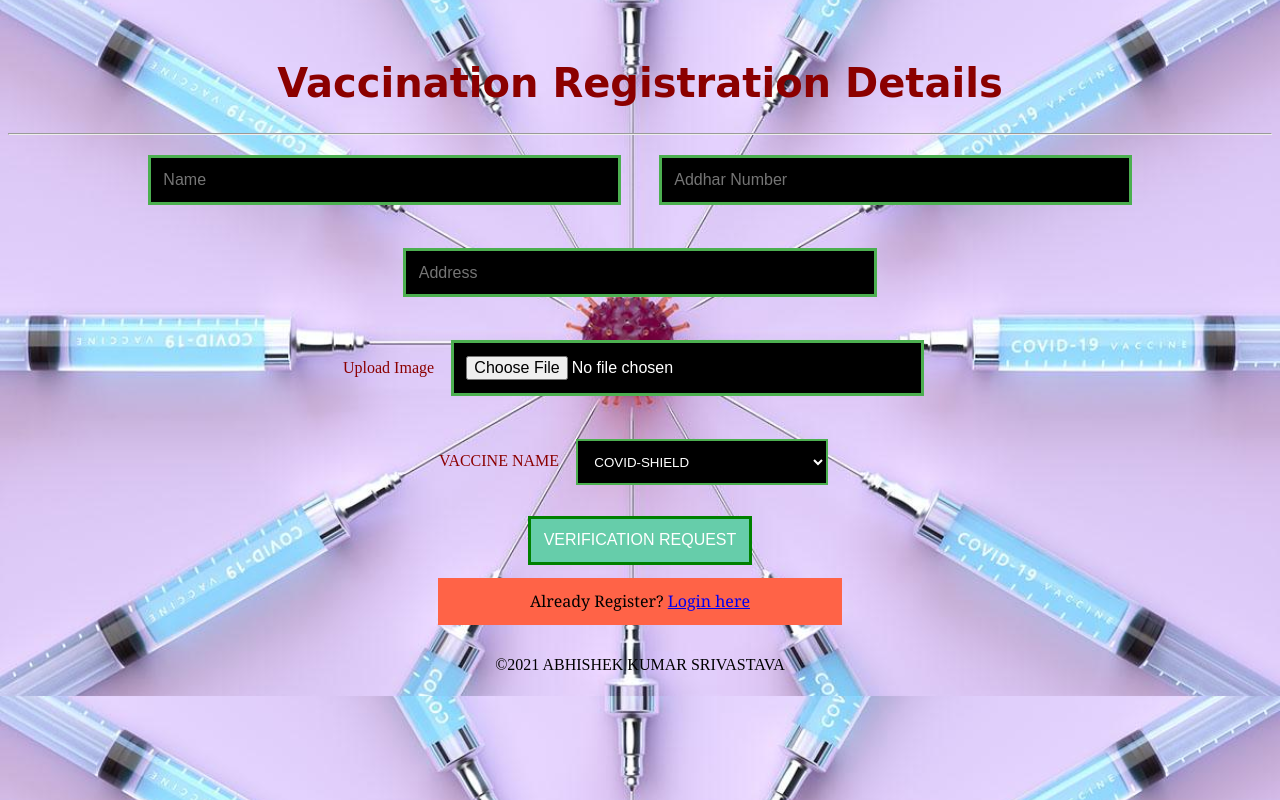
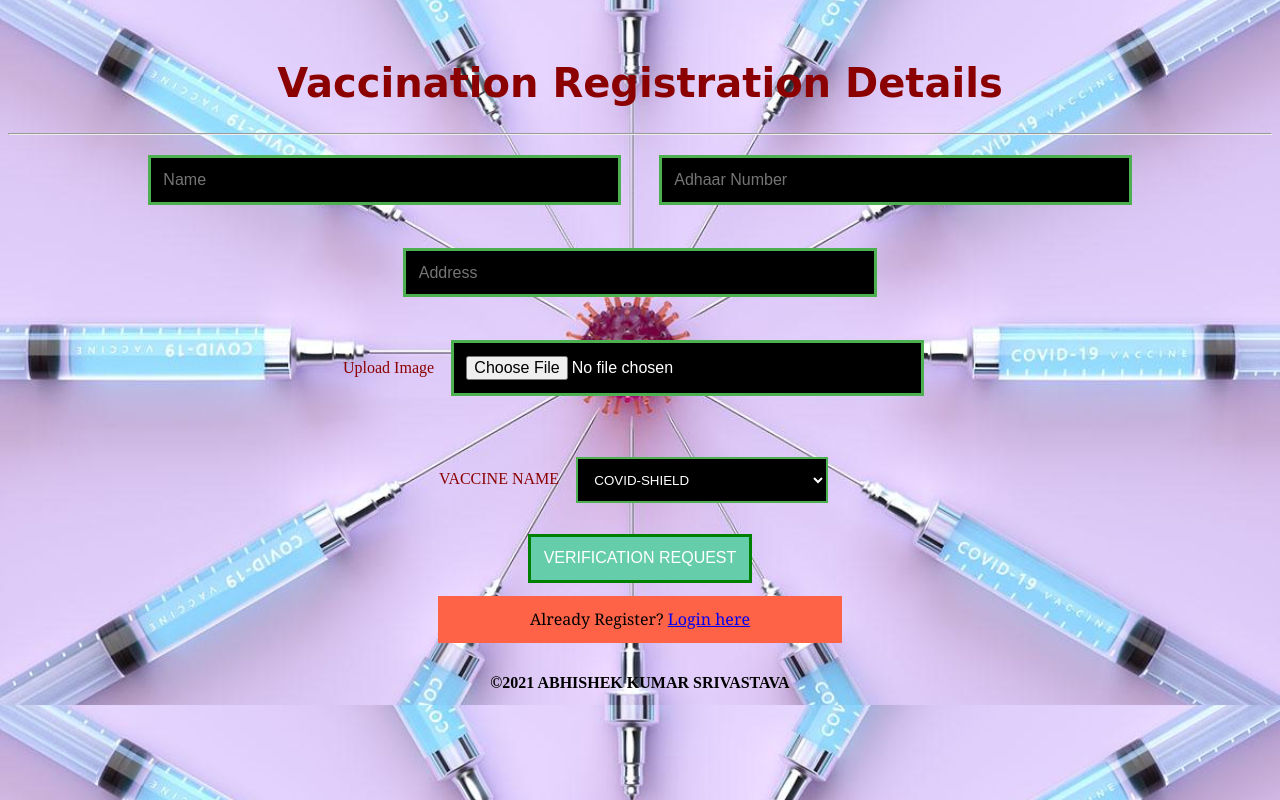
Before and after one commit to sriabhik/vaccine_status, a PHP site: page /route/register.html in a window 1280 px wide. Run offline with PHP 8.4, Linux system fonts and the light colour scheme.

Commit message:
commit-1

```diff
--- a/api/register.php
+++ b/api/register.php
@@ -15,7 +15,7 @@
     if($insert){
         echo '
             <script>
-            alert("Registration Successfull");
+            alert("Registration Under Verification");
             window.location = "../route/register.html";
             </script>
         ';
--- a/css/login.css
+++ b/css/login.css
@@ -17,7 +17,7 @@ body{
     font-size:250%;
     font-style:bold;
     color:black;
-    font-family: cursive;
+    font-family:Impact, Haettenschweiler, 'Arial Narrow Bold', sans-serif;
 }
 
 
@@ -27,7 +27,7 @@ body{
         border: .2em solid #4caf50;
 
         padding:1%;
-        width:29%;
+        width:32%;
         margin:1%;
 
         background-color :black;
--- a/css/register.css
+++ b/css/register.css
@@ -32,7 +32,6 @@ body{
         font-size: 100%;
 
 }
-
 
 #bodySection select{
     padding:1%;
--- a/index.html
+++ b/index.html
@@ -28,7 +28,7 @@
                     <a href ="route/register.html" >Register Here</a>
 
             </div>
-            <b> </b><br>&copy;2021 ABHISHEK KUMAR SRIVASTAVA</b>
+            <b><br>&copy;2021 ABHISHEK KUMAR SRIVASTAVA</b>
         </form>
     </div>
 
--- a/route/Data_miss.html
+++ b/route/Data_miss.html
@@ -15,8 +15,8 @@
             <div id = "inn">
                 <li id = "box"><b>InCase If You Are Not A Register User!!</b></li>
                 <li><b>Please Register </li>
-                <li>Contact : 7631351904</li>
-                <li>Email: abhi.srivastava7631@gmail.com</li>
+
+                <li><a href ="register.html" >Register Here</a></li>
             </div>
         </ul>
 
--- a/route/dashboard.php
+++ b/route/dashboard.php
@@ -18,7 +18,7 @@
     <meta charset="UTF-8">
     <meta http-equiv="X-UA-Compatible" content="IE=edge">
     <meta name="viewport" content="width=device-width, initial-scale=1.0">
-    <title>Online Voting System</title>
+    <title>Vaccine</title>
     <link rel ="stylesheet" href = "../route/dashboard.css">
     <style>
 
--- a/route/register.html
+++ b/route/register.html
@@ -7,15 +7,7 @@
     <title>VACCINE</title>
     <link rel = "stylesheet" href ="../css/register.css">
 
-    <style>
-        #Address{
-            width: 35%;
-        }
 
-        #Select_role{
-            width:50%;
-        }
-    </style>
 
 </head>
 <body>
@@ -28,17 +20,17 @@
             <input type="text" required="required" name="name" placeholder="Name"   >
              &nbsp;
 
-            <input type="number" required="required" name = "mobile" placeholder="Addhar Number">
+            <input type="number" required="required" name = "mobile" placeholder="Adhaar Number">
             <br><br>
-            <input id = "Address"   required="required" type="text" name="address" placeholder="Address">
-            <br><br>
-            <label for ="Upload Image" style="color: darkred"  >Upload Image</label>
-            <input type="file"  required="required" name ="photo">
-           <!--- <label for ="Upload file" style="color: darkred"  >Upload Vaccination Certificate</label>
-            <input type="file"  required="required" name ="file">-->
+            <div id= "ib">
+                <input s  required="required" type="text" name="address" placeholder="Address">
+                <br><br>
+                <label for ="Upload Image" style="color: darkred"  >Upload Image</label>
+                <input type="file"  required="required" name ="photo">
+            </div>
+
             <br><br>
             <div id = "Select_role">
-
             </div>
             <label  for ="select role" style="color:darkred;">VACCINE NAME</label>
             <select id = "Select_role " name="role">
@@ -51,7 +43,7 @@
                 <a>Already Register?</a>
                 <a href ="../index.html " >Login here</a>
         </div>
-        <b> </b><br>&copy;2021 ABHISHEK KUMAR SRIVASTAVA</b>
+        <br><b>&copy;2021 ABHISHEK KUMAR SRIVASTAVA</b>
         </form>
     </div>
 
```
Also changed, not shown: route/dashboard.css (+4 -3 lines), uploads/20200729_214256.jpg (added), uploads/IMG_20210329_173000.jpg (added), uploads/Screenshot (119).png (added).
